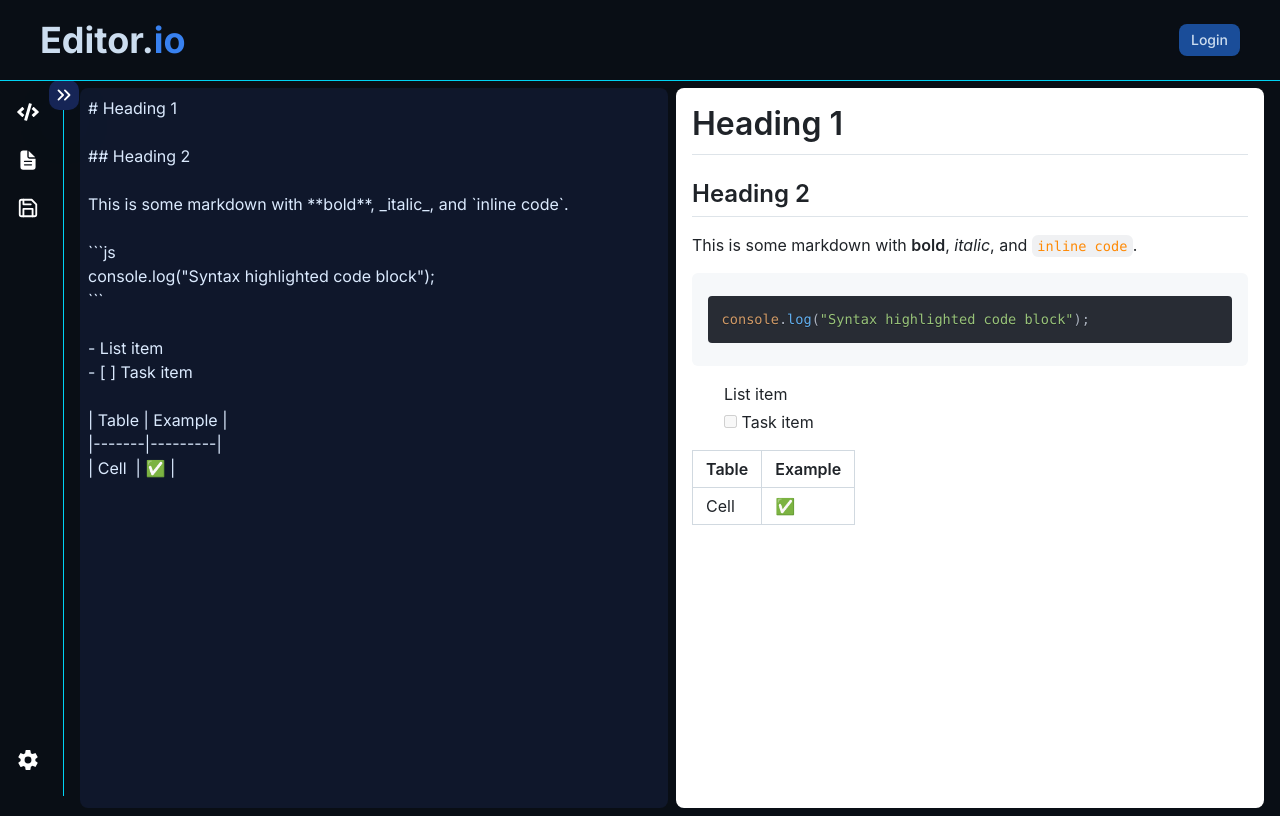
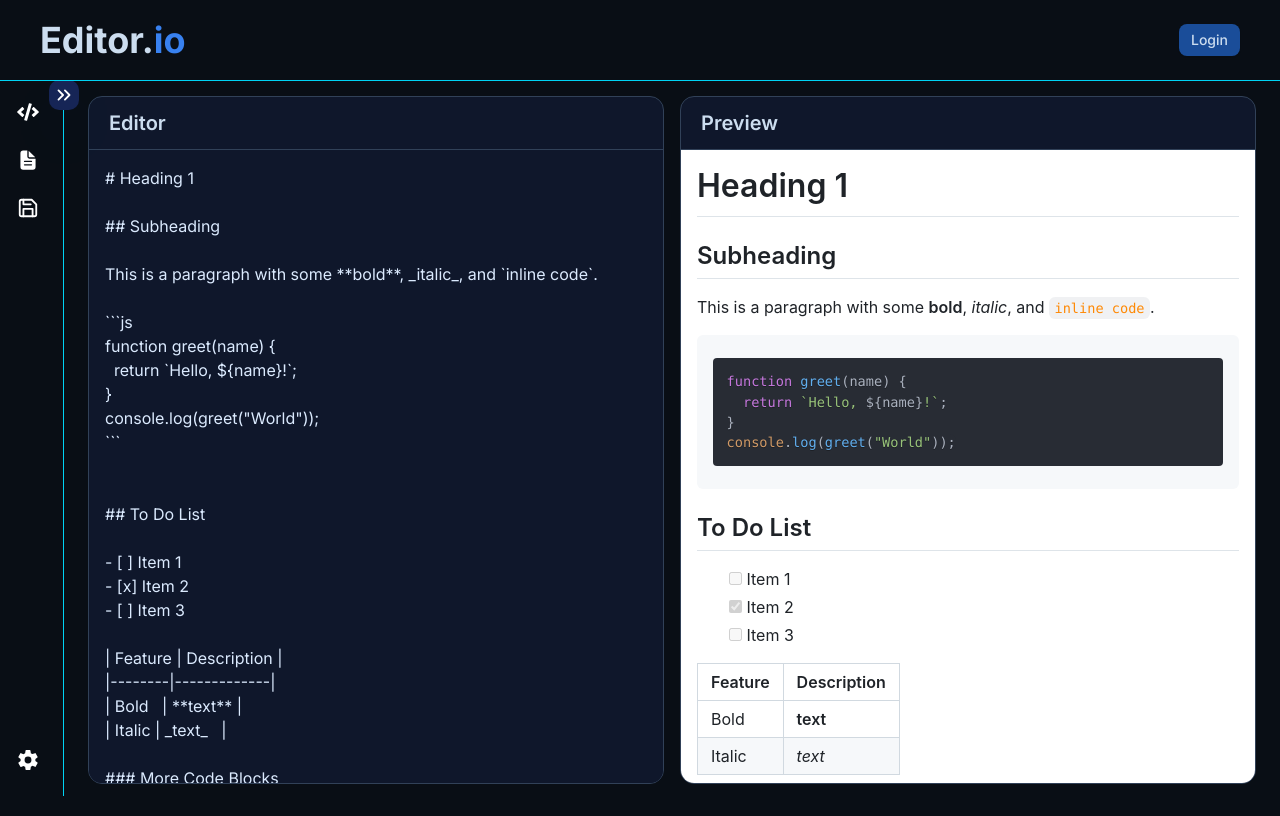
Before and after one commit to daanish04/editor.io, a Next.js app: page /markdown in a window 1280 px wide. Built offline with nearby package versions, Linux system fonts and the light colour scheme; no server answers.

Commit message:
markdown sync scroll

```diff
--- a/app/markdown/page.jsx
+++ b/app/markdown/page.jsx
@@ -1,6 +1,6 @@
 "use client";
 
-import React, { useState } from "react";
+import React, { useRef, useState } from "react";
 import Markdown from "react-markdown";
 import remarkGfm from "remark-gfm";
 import { Prism as SyntaxHighlighter } from "react-syntax-highlighter";
@@ -10,31 +10,113 @@ import "github-markdown-css/github-markdown.css";
 const MarkdownPage = () => {
   const [markdown, setMarkdown] = useState(`# Heading 1
 
-## Heading 2
+## Subheading
 
-This is some markdown with **bold**, _italic_, and \`inline code\`.
+This is a paragraph with some **bold**, _italic_, and \`inline code\`.
 
 \`\`\`js
-console.log("Syntax highlighted code block");
+function greet(name) {
+  return \`Hello, \${name}!\`;
+}
+console.log(greet("World"));
 \`\`\`
 
-- List item
-- [ ] Task item
 
-| Table | Example |
-|-------|---------|
-| Cell  | ✅ |
+## To Do List
+
+- [ ] Item 1
+- [x] Item 2
+- [ ] Item 3
+
+| Feature | Description |
+|--------|-------------|
+| Bold   | **text** |
+| Italic | _text_   |
+
+### More Code Blocks
+
+\`\`\`python
+def add(a, b):
+    return a + b
+
+print(add(5, 7))
+\`\`\`
+
+\`\`\`bash
+#!/bin/bash
+echo "Shell script!"
+\`\`\`
+
+---
+
 `);
 
+  const textareaRef = useRef(null);
+  const previewRef = useRef(null);
+
+  const isSyncing = useRef({ editor: false, preview: false });
+
+  const handleEditorScroll = () => {
+    if (isSyncing.current.preview) return;
+    isSyncing.current.editor = true;
+
+    const editor = textareaRef.current;
+    const preview = previewRef.current;
+
+    const ratio =
+      editor.scrollTop / (editor.scrollHeight - editor.clientHeight);
+
+    preview.scrollTop = ratio * (preview.scrollHeight - preview.clientHeight);
+
+    isSyncing.current.editor = false;
+  };
+
+  const handlePreviewScroll = () => {
+    if (isSyncing.current.editor) return;
+    isSyncing.current.preview = true;
+
+    const editor = textareaRef.current;
+    const preview = previewRef.current;
+
+    const ratio =
+      preview.scrollTop / (preview.scrollHeight - preview.clientHeight);
+
+    editor.scrollTop = ratio * (editor.scrollHeight - editor.clientHeight);
+
+    isSyncing.current.preview = false;
+  };
+
   return (
-    <div className=" py-2 px-4 grid grid-cols-2 gap-2 h-full w-full  overflow-y-hidden">
+    <div className="py-4 px-6 grid grid-cols-2 gap-4 h-full w-full">
+      {/* Editor Section */}
+      <div className="flex flex-col bg-slate-900 rounded-xl h-[calc(100vh-7rem)] overflow-hidden border border-slate-700">
+        <div className="text-cream text-xl font-semibold p-3 pl-5 border-b border-slate-700">
+          Editor
+        </div>
         <textarea
+          ref={textareaRef}
           value={markdown}
           spellCheck={false}
-        className=" bg-slate-900 text-blue-100 rounded-md p-2 resize-none"
           onChange={(e) => setMarkdown(e.target.value)}
+          onScroll={handleEditorScroll}
+          className="flex-1 bg-slate-900 text-blue-100 p-4 resize-none
+                     overflow-auto outline-none scrollbar-thin
+                     scrollbar-thumb-slate-700 scrollbar-track-slate-800"
         />
-      <div className="markdown-body overflow-auto p-4 bg-slate-900 rounded-md h-[calc(100vh-5rem)]">
+      </div>
+
+      {/* Preview Section */}
+      <div className="flex flex-col bg-slate-900 rounded-xl h-[calc(100vh-7rem)] overflow-hidden border border-slate-700">
+        <div className="text-cream text-xl font-semibold p-3 pl-5 border-b border-slate-700">
+          Preview
+        </div>
+        <div
+          ref={previewRef}
+          onScroll={handlePreviewScroll}
+          className="markdown-body flex-1 p-4 overflow-auto
+                     scrollbar-thin scrollbar-thumb-slate-700
+                     scrollbar-track-slate-800"
+        >
           <Markdown
             remarkPlugins={[remarkGfm]}
             components={{
@@ -50,10 +132,7 @@ console.log("Syntax highlighted code block");
                     {String(children).replace(/\n$/, "")}
                   </SyntaxHighlighter>
                 ) : (
-                <code
-                  className=" text-orange-400 rounded px-1 overflow-y-hidden"
-                  {...props}
-                >
+                  <code className="text-orange-400 rounded px-1" {...props}>
                     {children}
                   </code>
                 );
@@ -64,6 +143,7 @@ console.log("Syntax highlighted code block");
           </Markdown>
         </div>
       </div>
+    </div>
   );
 };
 
```
Lines whose indentation alone changed are shown as unchanged.
